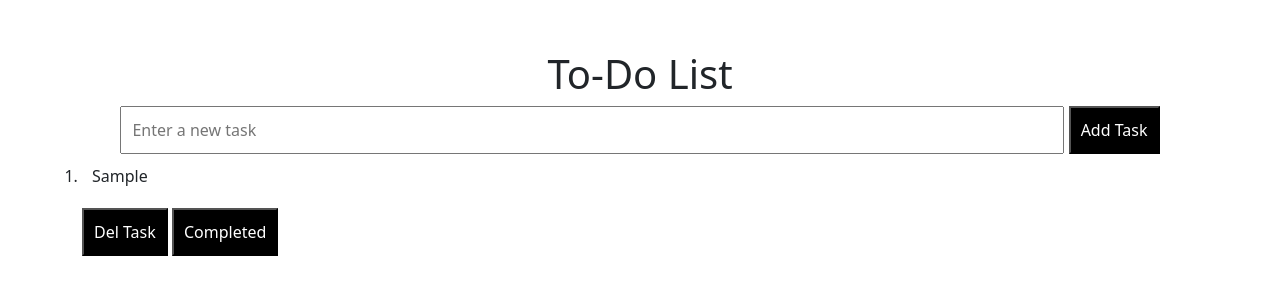
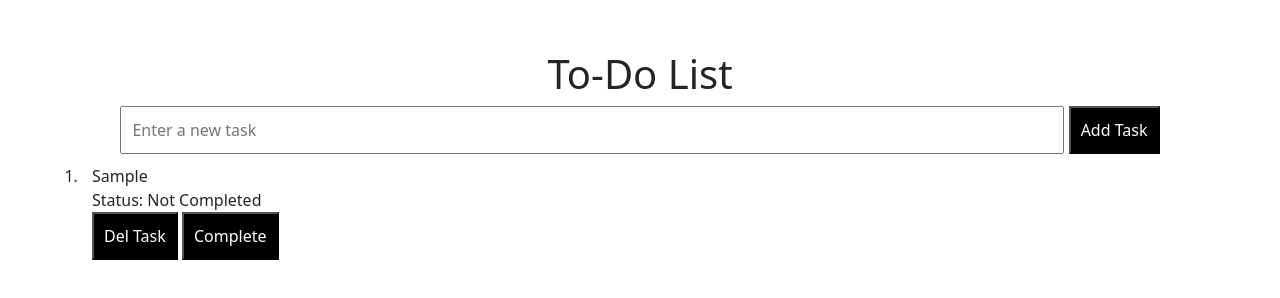
Before and after one commit to Abdulla1739/Exam---Js, a plain HTML site: page index.html in a window 1280 px wide. Both pictures are taken after typing "Sample" into the empty fields and a click on the button "Add Task". Drawn offline with nearby package versions, Linux system fonts and the light colour scheme.

Commit message:
msgupdated

```diff
--- a/index.html
+++ b/index.html
@@ -12,32 +12,35 @@
     <div style="text-align: center; margin: 0 auto;">
         <input type="text" id="newTask" placeholder="Enter a new task">
         <button onclick="addNote()" id="add-task">Add Task</button>
-
     </div>
     <ol id="output"></ol>
 </body>
 
-
 <script>
-
-
 const output = document.getElementById('output');
 const newTask = document.getElementById('newTask');
 
 function addNote() {
     if(newTask.value) {
-        output.innerHTML += `<li>${newTask.value}</li> <button id="delTask">Del Task</button> <button id="markCompleted">Completed</button>`;
+        let li = document.createElement('li');
+        li.innerHTML = `${newTask.value}<br><span class="status">Status: Not Completed</span><br>  <button onclick="delTask(this)">Del Task</button> <button onclick="compltetask(this)">Complete</button> `;
+        output.appendChild(li);
         localStorage.setItem('tasks', JSON.stringify(output.innerHTML));
         newTask.value = '';
-
-
-
-
-    }else{
-            alert("Please enter the notes in the box")
-        }
-
+    } else {
+        alert("Please enter the notes in the box");
+    }
 }
 
+function delTask(btn) {
+    let li = btn.parentNode;
+    output.removeChild(li);
+}
+
+function compltetask(btn) {
+    let li = btn.parentNode;
+    let status = li.querySelector('.status');
+    status.textContent = "Status: Completed";
+}
 </script>
 </html>
```
